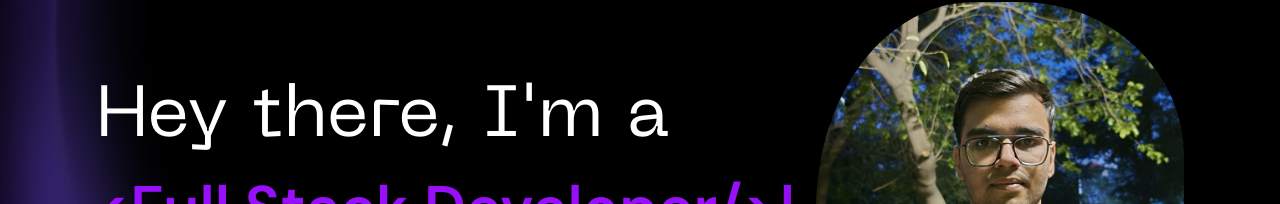
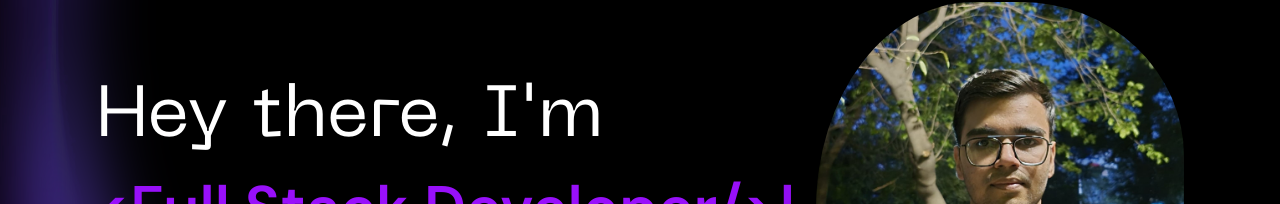
Before and after one commit to yashjangir04/PortfolioYJ, a React (Vite) app: page / in a window 1280 px wide. Shown: the part 242-446 px from the top of the page. Built offline with nearby package versions, Linux system fonts and the light colour scheme.

Commit message:
Fixed Grammatical Errors

```diff
--- a/src/assets/Home.jsx
+++ b/src/assets/Home.jsx
@@ -10,7 +10,7 @@ const Home = () => {
         <div className="w-full gap-20 h-screen flex flex-col md:py-0 py-25 md:flex-row px-8 md:px-24 justify-between items-center md:gap-6 mt-10  backdrop-blur-2xl">
           <div className="home-left flex flex-col justify-center border-0 border-zinc-700 w-full text-center md:text-left">
             <h1 className="text-white neue text-4xl md:text-7xl ">
-              Hey there, I'm a
+              Hey there, I'm
             </h1>
             <h1 className="text-white neue text-2xl md:text-6xl text-nowrap mt-2 md:mt-6">
               {" "}
```
